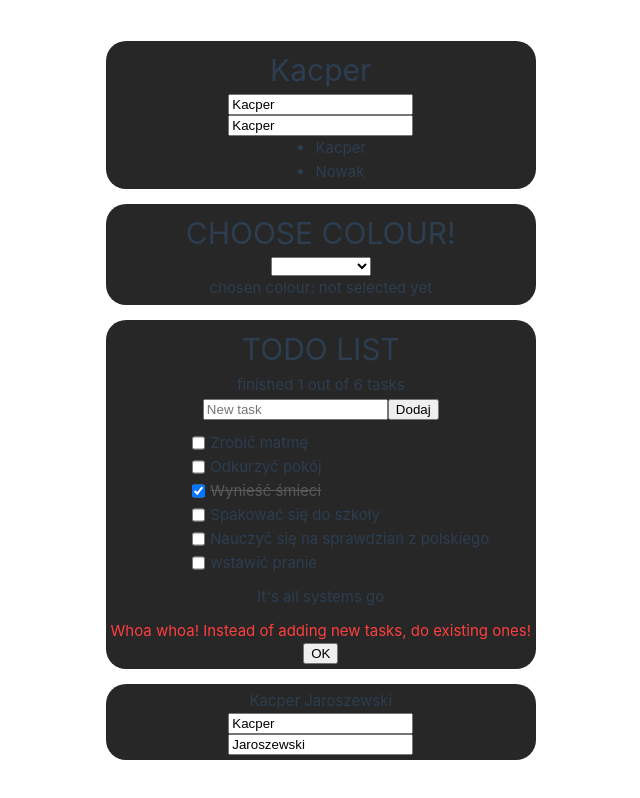
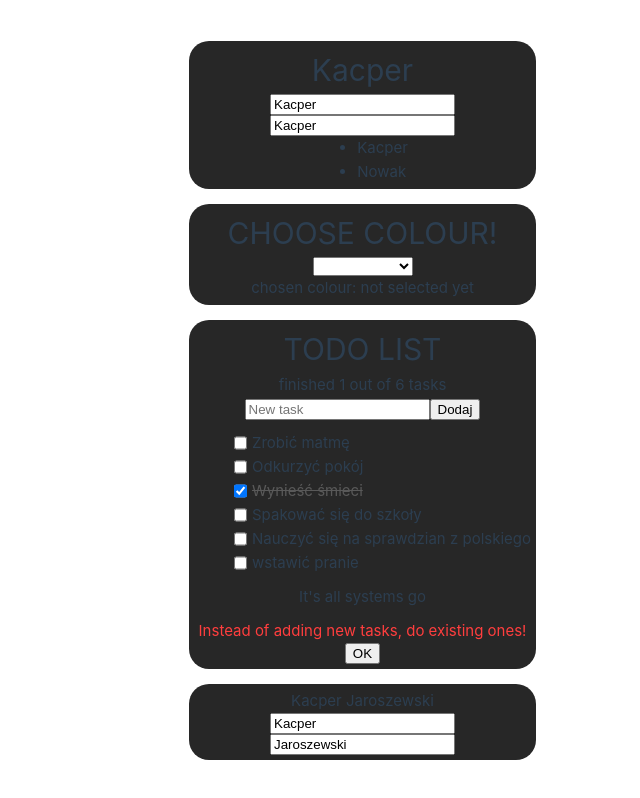
Before and after one commit to Dzarooo/vue_project, a Vue app: page / in a window 1280 px wide. Shown: the whole page, without its empty margins (104-744 px from the left). Built offline with nearby package versions, Linux system fonts and the light colour scheme.

Commit message:
chore: changed text in warning

```diff
--- a/src/App.vue
+++ b/src/App.vue
@@ -151,7 +151,7 @@ const fullname = computed(() => name.value + " " + surname.value);
 			<p style="margin-top:10px;">{{ progressText }}</p>
 			<p v-if="finishedAll && todo.length > 0">All tasks done!</p>
 			<div v-show="showWarning" style="color:rgb(255, 62, 62); display:flex; flex-direction: column; align-items: center; margin-top:10px;">
-				<p>Whoa whoa! Instead of adding new tasks, do existing ones!</p>
+				<p>Instead of adding new tasks, do existing ones!</p>
 				<button v-on:click="hideWarning">OK</button>
 			</div>
 		</div>
```
